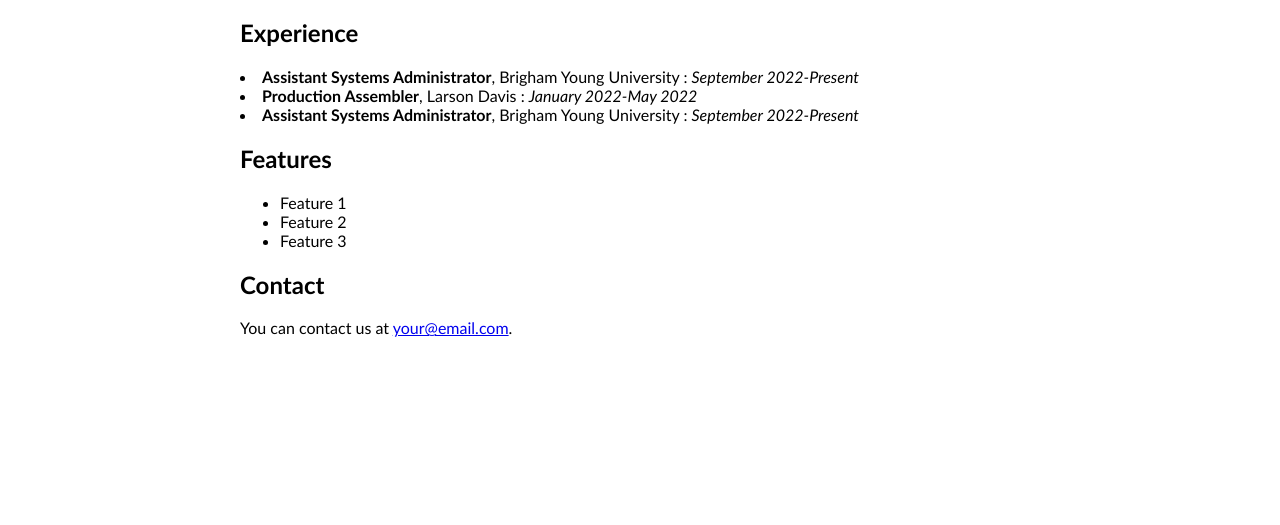
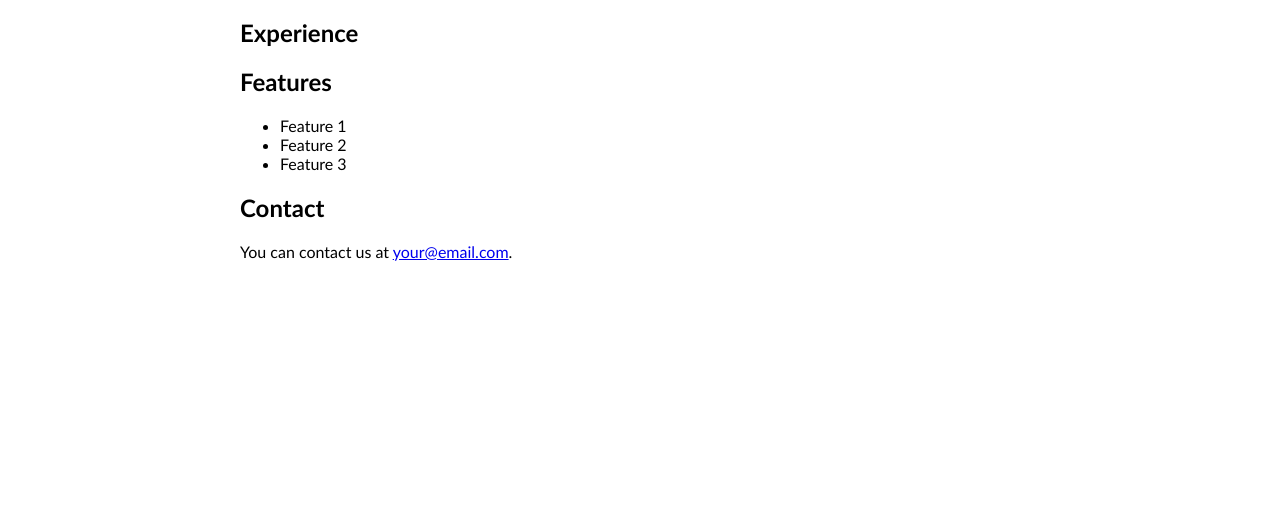
Before and after one commit to SpasticHatchet/projectShowcase, a plain HTML site: page index.html in a window 1280 px wide. Shown: the part 223-748 px from the top of the page. Drawn offline with Linux system fonts and the light colour scheme.

Commit message:
Update index.html

```diff
--- a/index.html
+++ b/index.html
@@ -59,9 +59,7 @@
 <body>
     <div class="container">
         <h2>Experience</h2>
-            <li><b>Assistant Systems Administrator</b>, Brigham Young University : <i>September 2022-Present</i></li>
-            <li><b>Production Assembler</b>, Larson Davis : <i>January 2022-May 2022</i></li>
-            <li><b>Assistant Systems Administrator</b>, Brigham Young University : <i>September 2022-Present</i></li>
+
         <h2>Features</h2>
         <ul>
             <li>Feature 1</li>
```
